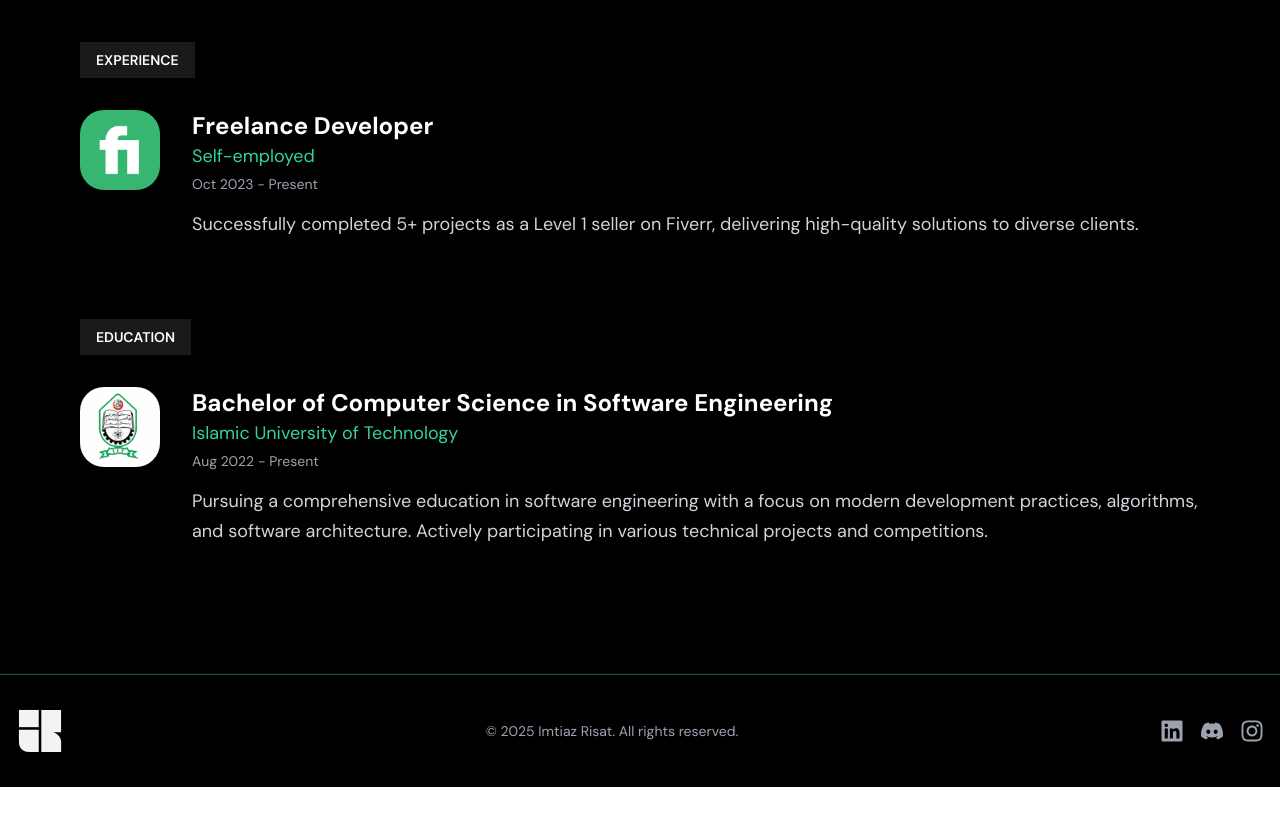
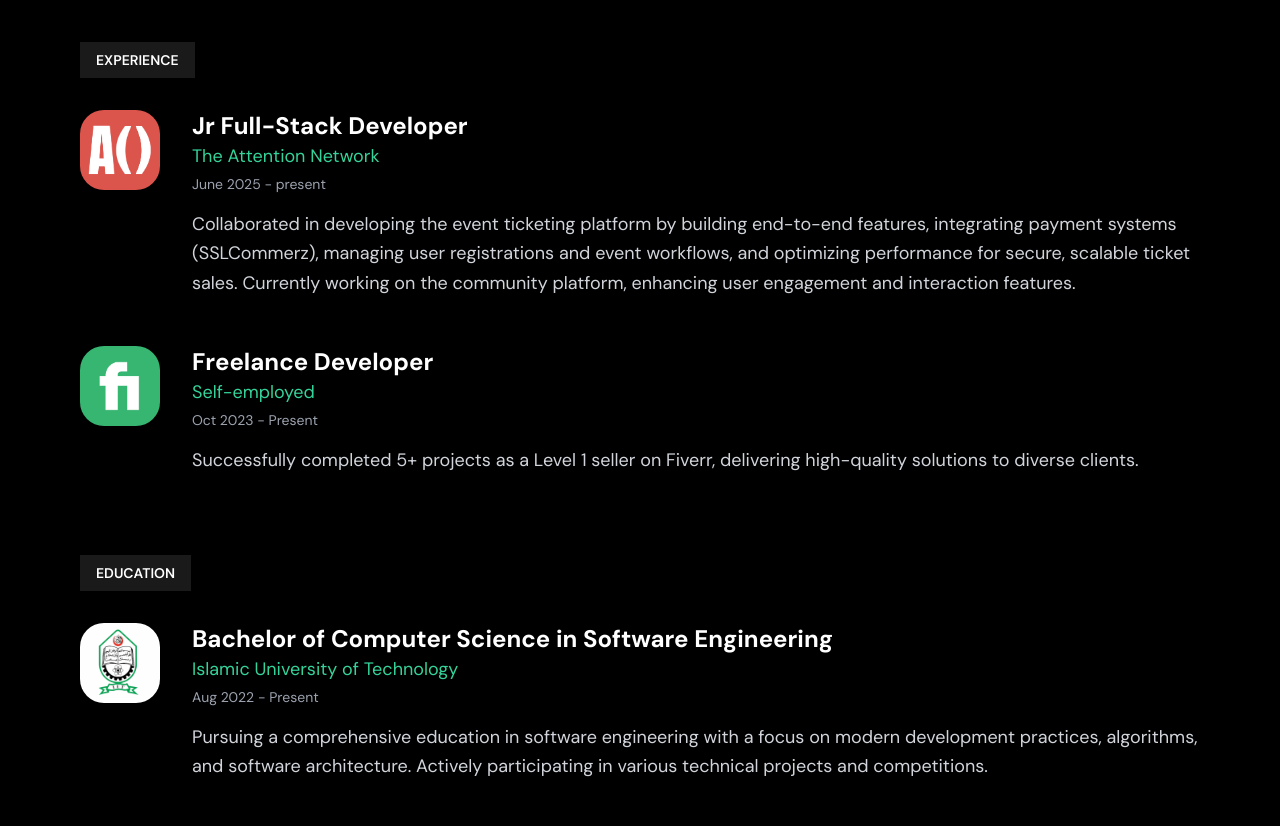
Before and after one commit to imtiaz-risat/my-portfolio, a Next.js app: page /about in a window 1280 px wide. Shown: the part 994-1820 px from the top of the page. Before the commit the page ends 1781 px from the top, so only its background shows below. Built offline with nearby package versions, Linux system fonts and the light colour scheme.

Commit message:
feat(about): add TAN work experience to about page

```diff
--- a/app/about/page.jsx
+++ b/app/about/page.jsx
@@ -164,6 +164,14 @@ function AboutPage() {
               <div className="space-y-12">
                 {[
                   {
+                    icon: "/TAN-logo.webp", // You may want to add The Attention Network logo
+                    title: "Jr Full-Stack Developer",
+                    company: "The Attention Network",
+                    date: "June 2025 - present",
+                    description:
+                      "Collaborated in developing the event ticketing platform by building end-to-end features, integrating payment systems (SSLCommerz), managing user registrations and event workflows, and optimizing performance for secure, scalable ticket sales. Currently working on the community platform, enhancing user engagement and interaction features.",
+                  },
+                  {
                     icon: "/fiverr-logo.webp", // You'll need to add this icon
                     title: "Freelance Developer",
                     company: "Self-employed",
```
Also changed, not shown: public/TAN-logo.webp (added).
